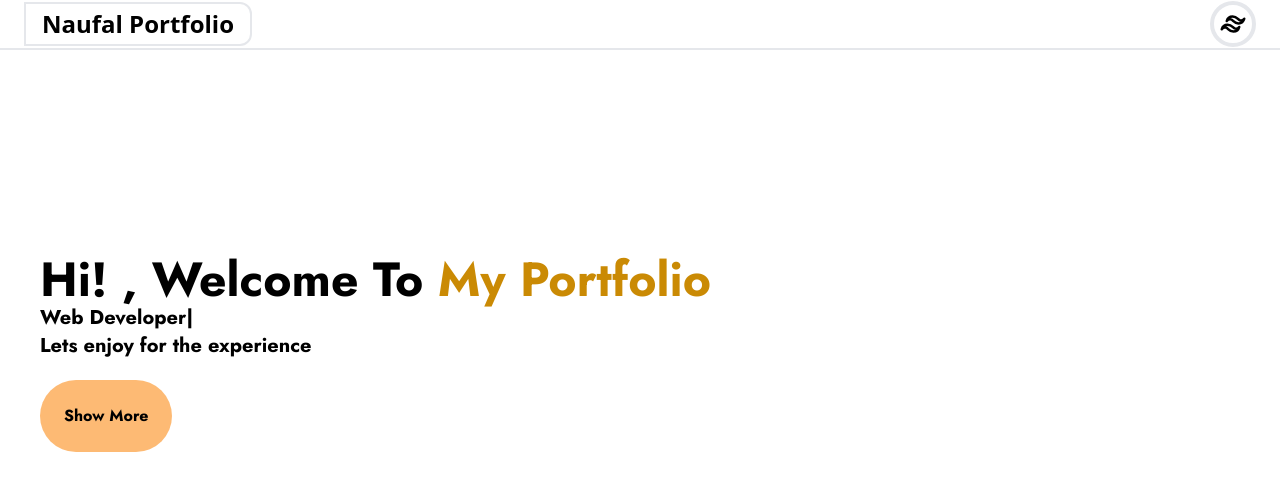
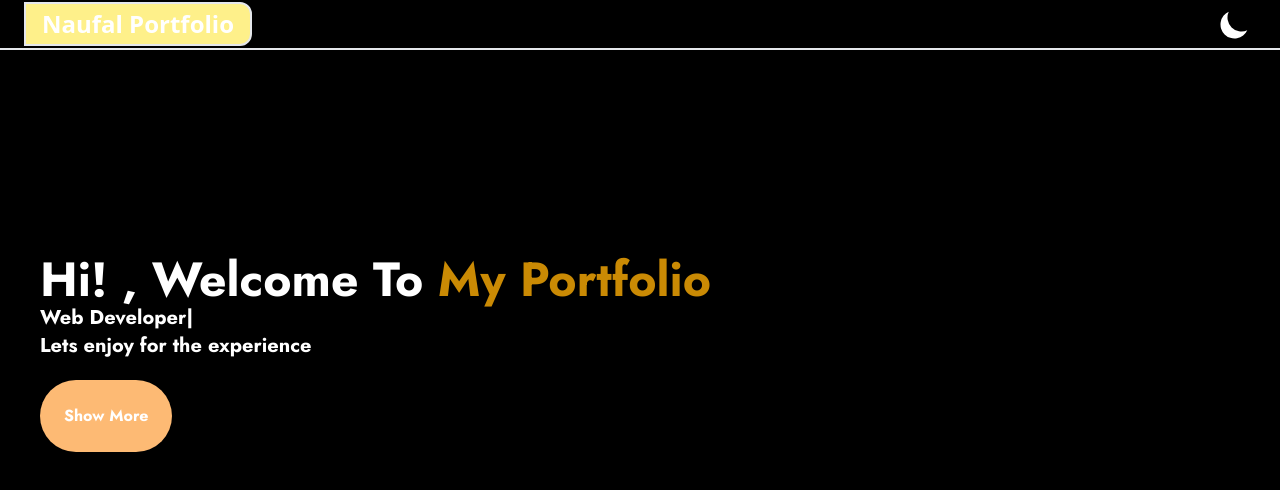
Before and after one commit to naufalaufa/portfolioVite, a React (Vite) app: page / in a window 1280 px wide. Shown: the top 490 px of the page. Built offline with nearby package versions, Linux system fonts and the light colour scheme; a web font is replaced by a local one.

Commit message:
add nightMode

```diff
--- a/index.html
+++ b/index.html
@@ -4,7 +4,7 @@
     <meta charset="UTF-8" />
     <link rel="icon" type="image/svg+xml" href="/vite.svg" />
     <meta name="viewport" content="width=device-width, initial-scale=1.0" />
-    <title>Vite + React</title>
+    <title>NaufalRifqi</title>
   </head>
   <body>
     <div id="root"></div>
--- a/src/Components/About.jsx
+++ b/src/Components/About.jsx
@@ -7,7 +7,7 @@ function About() {
   return (
     <div id="abouts" className="pb-36 ">
       <div className="p-5">
-        <h1 className="text-black font-Jost text-2xl text-center pt-10 sm:text-4xl">
+        <h1 className=" duration-500 font-Jost text-2xl text-center pt-10 sm:text-4xl">
           ABOUT ME
         </h1>
         <div className="text-left sm:text-left">
@@ -24,11 +24,11 @@ function About() {
             <h1 className="text-2xl font-Jost sm:text-xl  md:text-2xl lg:text-4xl ">
               Mochamad Naufal Aufa Rifqi
             </h1>
-            <h3 className="text-xl font-semibold ">About Me</h3>
-            <p className="text-left ">
+            <h3 className="text-xl font-semibold duration-500 ">About Me</h3>
+            <p className="text-left duration-500">
               Hi my name is mochamad naufal you can call opal LMAO ,
             </p>
-            <p>
+            <p className="duration-500">
               Live In Jakarta Indonesian , interested in technology and design
             </p>
             <div className="mt-5">
--- a/src/Components/Contact.jsx
+++ b/src/Components/Contact.jsx
@@ -5,7 +5,7 @@ import { BsLinkedin } from "react-icons/bs";
 
 function Contact() {
   return (
-    <div className="bg-green-300 p-20  h-96">
+    <div className="bg-green-300 p-20 h-96 text-black">
       <h1 className="text-center font-bold text-2xl m-auto sm:text-4xl">
         CONTACT
       </h1>
--- a/src/Components/Main.jsx
+++ b/src/Components/Main.jsx
@@ -3,16 +3,17 @@ import { TypeAnimation } from "react-type-animation";
 
 function Main() {
   return (
-    <div className="pt-64 px-10 pb-[600px]  font-Jost">
+    <div className="pt-64 px-10 pb-[600px] font-Jost">
       <motion.h1
         initial={{ opacity: 0, y: -80 }}
         animate={{ opacity: 1, y: 0 }}
         transition={{ duration: 2 }}
-        className="text-black text-4xl font-bold sm:text-5xl"
+        className="text-4xl font-bold sm:text-5xl duration-300"
+        // style={{ color: "white" }}
       >
-        Hi! , Welcome To <span className="text-yellow-600">My Portfolio</span>
+        Hi! , Welcome To <span className="text-yellow-600 ">My Portfolio</span>
       </motion.h1>
-      <div className="text-black text-xl font-bold ">
+      <div className=" text-xl font-bold ">
         <TypeAnimation
           repeat={Infinity}
           sequence={["Front End", 1000, "Web Developer", 2000]}
@@ -22,6 +23,8 @@ function Main() {
           initial={{ opacity: 0, x: -100 }}
           animate={{ opacity: 1, x: 0 }}
           transition={{ duration: 2 }}
+          className="duration-300"
+          // style={{ color: "black" }}
         >
           Lets enjoy for the experience
         </motion.p>
@@ -34,7 +37,7 @@ function Main() {
         animate={{ opacity: 1 }}
         transition={{ duration: 2 }}
         href="#abouts"
-        className="bg-orange-300 p-6 inline-block mt-5 rounded-full hover:text-white hover:bg-black"
+        className="bg-orange-300 p-6 inline-block mt-5 rounded-full hover:text-white hover:bg-slate-500"
       >
         Show More
       </motion.a>
--- a/src/Components/Navbar.jsx
+++ b/src/Components/Navbar.jsx
@@ -1,23 +1,40 @@
 import { useState } from "react";
-import { SiReact } from "react-icons/si";
 import { motion } from "framer-motion";
-import { TbBrandTailwind } from "react-icons/tb";
+import { RiSunFoggyFill } from "react-icons/ri";
 
+import { HiMoon } from "react-icons/hi";
 function Navbar() {
+  const bodys = document.getElementById("root");
   const [logoNav, setLogoNav] = useState(true);
   return (
-    <div className="flex justify-between p-6 items-center fixed w-full  bg-white z-50   border-b-2 h-11">
-      <h1 className="text-black p-1 px-4 pl-4  rounded-r-xl border-2 text-2xl font-bold ">
+    <div className="flex justify-between p-6 items-center fixed w-full z-50 bg-transparent  border-b-2 h-11">
+      <h1 className=" bg-yellow-200 p-1 px-4 pl-4  rounded-r-xl border-2 text-2xl font-bold ">
         Naufal Portfolio
       </h1>
       <motion.span
-        className="bg-white border-4 rounded-full cursor-pointer p-1"
+        className="cursor-pointer p-1 bg-transparent"
         onClick={() => setLogoNav((prevLogoNav) => !prevLogoNav)}
       >
         {logoNav === true ? (
-          <TbBrandTailwind size={30} color="black" />
+          <HiMoon
+            size={35}
+            color="black"
+            style={{
+              transition: (bodys.style.transition = "1s"),
+              color: (bodys.style.color = "white"),
+              backgroundColor: (bodys.style.backgroundColor = "black"),
+            }}
+          />
         ) : (
-          <SiReact size={30} color="black" />
+          <RiSunFoggyFill
+            size={35}
+            color="black"
+            style={{
+              color: (bodys.style.color = "black"),
+              backgroundColor: (bodys.style.backgroundColor = "white"),
+              transition: (bodys.style.transition = "1s"),
+            }}
+          />
         )}
       </motion.span>
     </div>
--- a/src/Components/Project.jsx
+++ b/src/Components/Project.jsx
@@ -2,7 +2,7 @@ import Netflix from "../images/NETFLIX-NEW-REV.png";
 
 function Project() {
   return (
-    <div className="text-white pt-[200px] bg-black pb-36 ">
+    <div className="text-white pt-[200px] bg-slate-700 pb-36 ">
       <h1 className="text-2xl font-bold text-center p-10 sm:text-4xl">
         PROJECT
       </h1>
```
